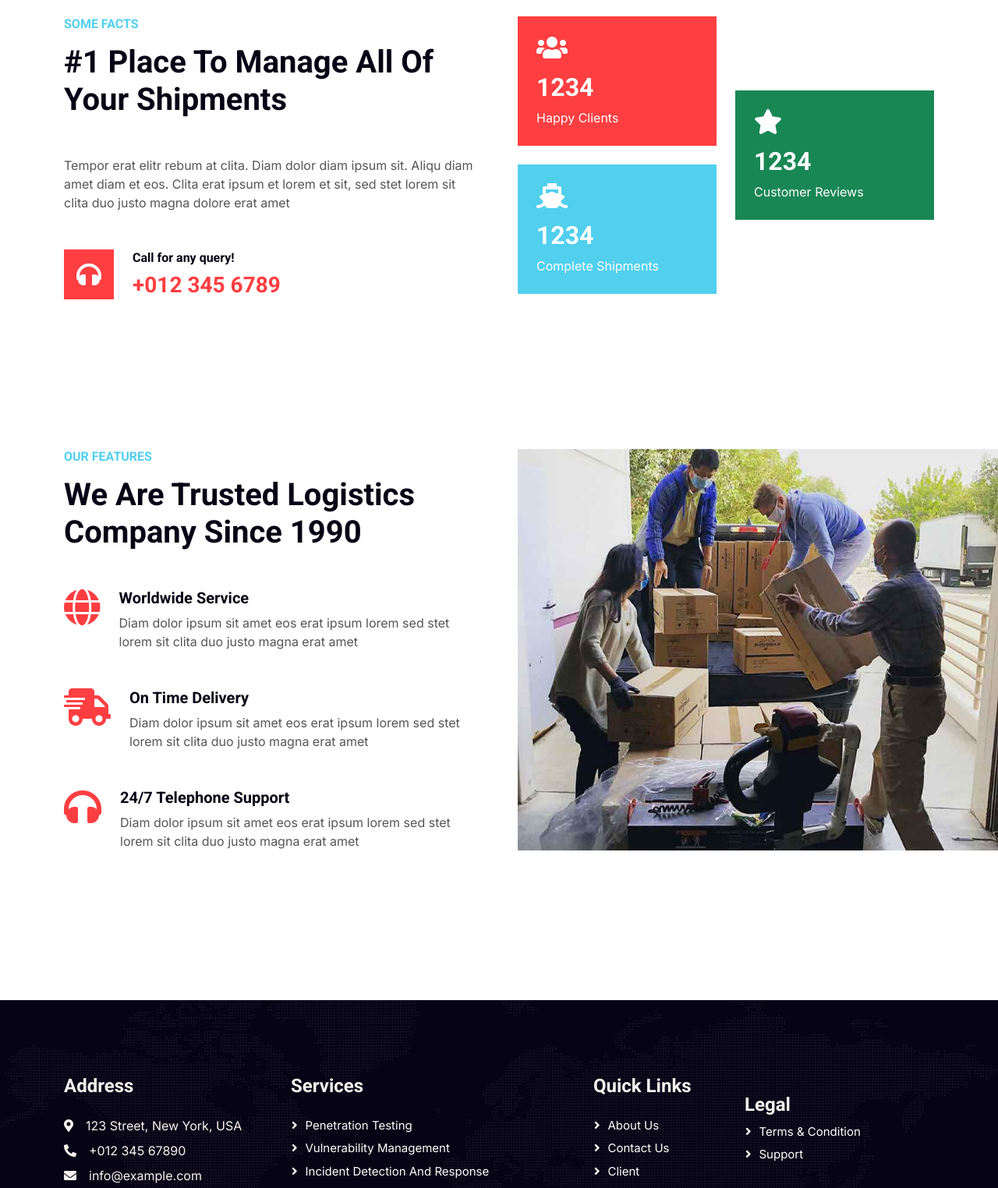
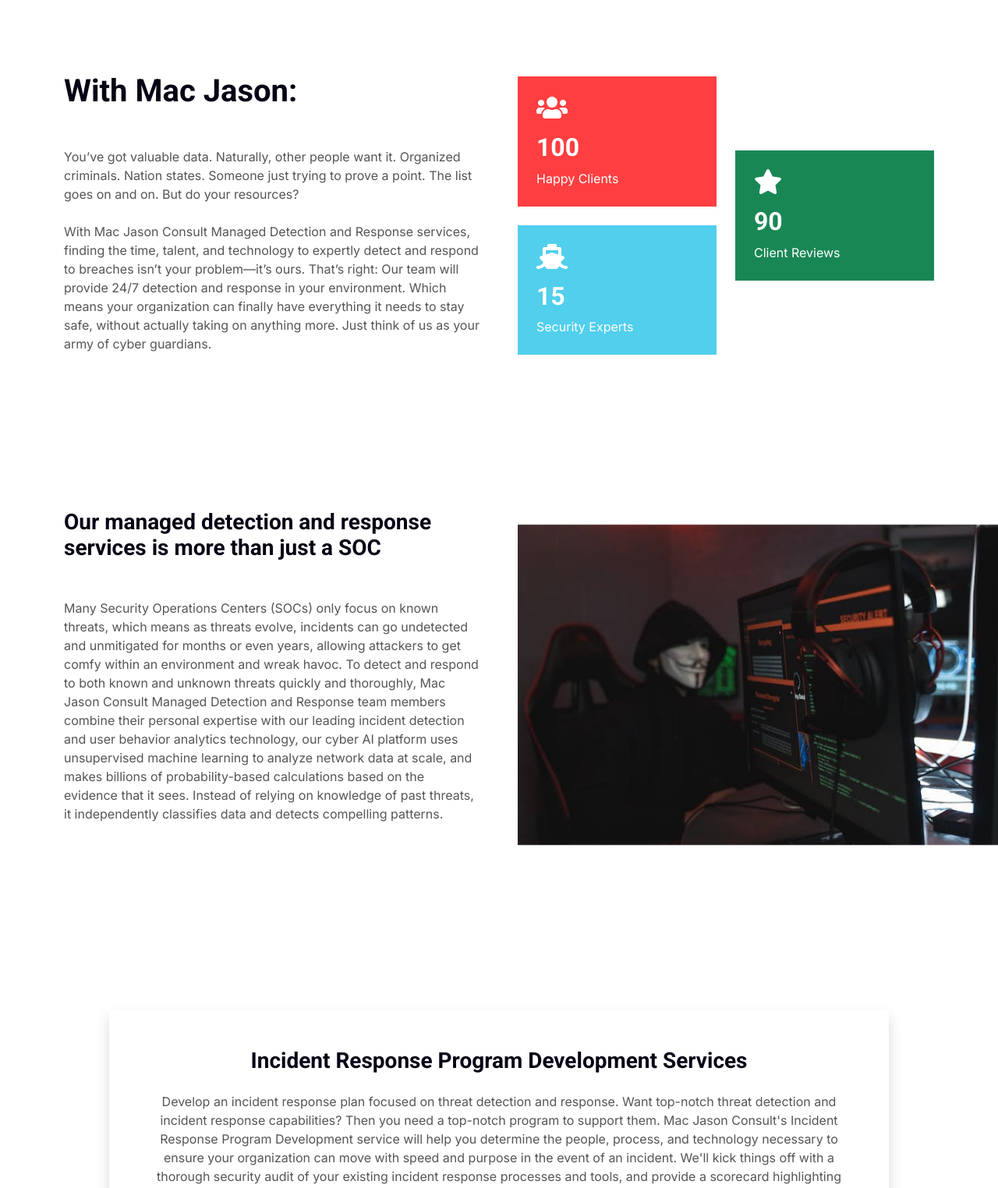
Before and after one commit to adaji025/mac-jason, a plain HTML site: page managed-detection-and-response.html in a window 1280 px wide. Shown: the part 653-2177 px from the top of the page at 78% size. Drawn offline with nearby package versions, Linux system fonts and the light colour scheme.

Commit message:
added managed detection page

```diff
--- a/managed-detection-and-response.html
+++ b/managed-detection-and-response.html
@@ -37,6 +37,7 @@
 
     <!-- Template Stylesheet -->
     <link href="css/style.css" rel="stylesheet" />
+    <link href="css/costumeStyle.css" rel="stylesheet" />
   </head>
 
   <body>
@@ -137,9 +138,12 @@
     <!-- Navbar End -->
 
     <!-- Page Header Start -->
-    <div class="container-fluid page-header py-5" style="margin-bottom: 6rem">
+    <div class="container-fluid page-header-1 py-5" style="margin-bottom: 6rem">
       <div class="container py-5">
-        <h1 class="display-3 text-white mb-3 animated slideInDown">Managed Detection and Response Services</h1>
+        <h1 class="display-3 text-white mb-3 animated slideInDown">
+          Managed Detection <br />
+          and Response Services
+        </h1>
         <nav aria-label="breadcrumb animated slideInDown">
           <ol class="breadcrumb">
             <li class="breadcrumb-item">
@@ -149,7 +153,7 @@
               <a class="text-white" href="#">Services</a>
             </li>
             <li class="breadcrumb-item text-white active" aria-current="page">
-              Managed Detection and Response Services
+              Managed Detection and Response
             </li>
           </ol>
         </nav>
@@ -157,27 +161,33 @@
     </div>
     <!-- Page Header End -->
 
-    <!-- Fact Start -->
+    <!-- Page Intro Starts -->
+    <div class="w-800 mx-auto text-center fw-bold fs-4">
+      Monitor and hunt attackers in your environment—with a little help from an
+      army of cyber guardians.
+    </div>
+    <!-- Page Intro Starts -->
+
+    <!-- First Desc. Starts -->
     <div class="container-xxl py-5">
       <div class="container py-5">
-        <div class="row g-5">
+        <div class="row g-5 align-items-center">
           <div class="col-lg-6 wow fadeInUp" data-wow-delay="0.1s">
-            <h6 class="text-secondary text-uppercase mb-3">Some Facts</h6>
-            <h1 class="mb-5">#1 Place To Manage All Of Your Shipments</h1>
-            <p class="mb-5">
-              Tempor erat elitr rebum at clita. Diam dolor diam ipsum sit. Aliqu
-              diam amet diam et eos. Clita erat ipsum et lorem et sit, sed stet
-              lorem sit clita duo justo magna dolore erat amet
+            <h1 class="mb-5">With Mac Jason:</h1>
+            <p class="mb-4">
+              You’ve got valuable data. Naturally, other people want it.
+              Organized criminals. Nation states. Someone just trying to prove a
+              point. The list goes on and on. But do your resources?
             </p>
-            <div class="d-flex align-items-center">
-              <i
-                class="fa fa-headphones fa-2x flex-shrink-0 bg-primary p-3 text-white"
-              ></i>
-              <div class="ps-4">
-                <h6>Call for any query!</h6>
-                <h3 class="text-primary m-0">+012 345 6789</h3>
-              </div>
-            </div>
+            <p class="mb-2">
+              With Mac Jason Consult Managed Detection and Response services,
+              finding the time, talent, and technology to expertly detect and
+              respond to breaches isn’t your problem—it’s ours. That’s right:
+              Our team will provide 24/7 detection and response in your
+              environment. Which means your organization can finally have
+              everything it needs to stay safe, without actually taking on
+              anything more. Just think of us as your army of cyber guardians.
+            </p>
           </div>
           <div class="col-lg-6">
             <div class="row g-4 align-items-center">
@@ -187,20 +197,20 @@
                   data-wow-delay="0.3s"
                 >
                   <i class="fa fa-users fa-2x text-white mb-3"></i>
-                  <h2 class="text-white mb-2" data-toggle="counter-up">1234</h2>
+                  <h2 class="text-white mb-2" data-toggle="counter-up">100</h2>
                   <p class="text-white mb-0">Happy Clients</p>
                 </div>
                 <div class="bg-secondary p-4 wow fadeIn" data-wow-delay="0.5s">
                   <i class="fa fa-ship fa-2x text-white mb-3"></i>
-                  <h2 class="text-white mb-2" data-toggle="counter-up">1234</h2>
-                  <p class="text-white mb-0">Complete Shipments</p>
+                  <h2 class="text-white mb-2" data-toggle="counter-up">15</h2>
+                  <p class="text-white mb-0">Security Experts</p>
                 </div>
               </div>
               <div class="col-sm-6">
                 <div class="bg-success p-4 wow fadeIn" data-wow-delay="0.7s">
                   <i class="fa fa-star fa-2x text-white mb-3"></i>
-                  <h2 class="text-white mb-2" data-toggle="counter-up">1234</h2>
-                  <p class="text-white mb-0">Customer Reviews</p>
+                  <h2 class="text-white mb-2" data-toggle="counter-up">90</h2>
+                  <p class="text-white mb-0">Client Reviews</p>
                 </div>
               </div>
             </div>
@@ -208,45 +218,33 @@
         </div>
       </div>
     </div>
-    <!-- Fact End -->
+    <!-- First Desc. End -->
 
-    <!-- Feature Start -->
+    <!-- Second Desc. Start -->
     <div class="container-fluid overflow-hidden py-5 px-lg-0">
       <div class="container feature py-5 px-lg-0">
         <div class="row g-5 mx-lg-0">
           <div class="col-lg-6 feature-text wow fadeInUp" data-wow-delay="0.1s">
-            <h6 class="text-secondary text-uppercase mb-3">Our Features</h6>
-            <h1 class="mb-5">We Are Trusted Logistics Company Since 1990</h1>
+            <h3 class="mb-5">
+              Our managed detection and response services is more than just a
+              SOC
+            </h3>
+
             <div class="d-flex mb-5 wow fadeInUp" data-wow-delay="0.3s">
-              <i class="fa fa-globe text-primary fa-3x flex-shrink-0"></i>
-              <div class="ms-4">
-                <h5>Worldwide Service</h5>
-                <p class="mb-0">
-                  Diam dolor ipsum sit amet eos erat ipsum lorem sed stet lorem
-                  sit clita duo justo magna erat amet
-                </p>
-              </div>
-            </div>
-            <div class="d-flex mb-5 wow fadeIn" data-wow-delay="0.5s">
-              <i
-                class="fa fa-shipping-fast text-primary fa-3x flex-shrink-0"
-              ></i>
-              <div class="ms-4">
-                <h5>On Time Delivery</h5>
-                <p class="mb-0">
-                  Diam dolor ipsum sit amet eos erat ipsum lorem sed stet lorem
-                  sit clita duo justo magna erat amet
-                </p>
-              </div>
-            </div>
-            <div class="d-flex mb-0 wow fadeInUp" data-wow-delay="0.7s">
-              <i class="fa fa-headphones text-primary fa-3x flex-shrink-0"></i>
-              <div class="ms-4">
-                <h5>24/7 Telephone Support</h5>
-                <p class="mb-0">
-                  Diam dolor ipsum sit amet eos erat ipsum lorem sed stet lorem
-                  sit clita duo justo magna erat amet
-                </p>
+              <div>
+                Many Security Operations Centers (SOCs) only focus on known
+                threats, which means as threats evolve, incidents can go
+                undetected and unmitigated for months or even years, allowing
+                attackers to get comfy within an environment and wreak havoc. To
+                detect and respond to both known and unknown threats quickly and
+                thoroughly, Mac Jason Consult Managed Detection and Response
+                team members combine their personal expertise with our leading
+                incident detection and user behavior analytics technology, our
+                cyber AI platform uses unsupervised machine learning to analyze
+                network data at scale, and makes billions of probability-based
+                calculations based on the evidence that it sees. Instead of
+                relying on knowledge of past threats, it independently
+                classifies data and detects compelling patterns.
               </div>
             </div>
           </div>
@@ -258,8 +256,8 @@
             <div class="position-relative h-100">
               <img
                 class="position-absolute img-fluid w-100 h-100"
-                src="img/feature.jpg"
-                style="object-fit: cover"
+                src="img/cyber-2.jpg"
+                style="object-fit: contain"
                 alt=""
               />
             </div>
@@ -267,8 +265,91 @@
         </div>
       </div>
     </div>
-    <!-- Feature End -->
+    <!-- Second Desc. End -->
 
+    <!-- Third Desc. Start -->
+    <div class="p-5">
+      <div class="shadow w-1000 mx-auto p-5 mt-5 text-center">
+        <h3 class="mb-4">Incident Response Program Development Services</h3>
+        <div>
+          Develop an incident response plan focused on threat detection and
+          response. Want top-notch threat detection and incident response
+          capabilities? Then you need a top-notch program to support them. Mac
+          Jason Consult's Incident Response Program Development service will
+          help you determine the people, process, and technology necessary to
+          ensure your organization can move with speed and purpose in the event
+          of an incident. We'll kick things off with a thorough security audit
+          of your existing incident response processes and tools, and provide a
+          scorecard highlighting your areas of strength and weakness. By the end
+          of the assessment phase, you'll understand how your current incident
+          response plan stacks up against best practices and see where you need
+          to up your game.
+        </div>
+      </div>
+    </div>
+    <!-- Third Desc, End -->
+
+    <!-- Fourth Desc. Start -->
+    <div class="container-fluid overflow-hidden py-5 px-lg-0">
+      <div class="container feature py-5 px-lg-0">
+        <div class="row g-5 mx-lg-0">
+          <div
+            class="col-lg-6 feature-text wow fadeInUp order-2"
+            data-wow-delay="0.1s"
+          >
+            <h3 class="mb-5">Make measurable progress</h3>
+
+            <div class="d-flex mb-5 wow fadeInUp" data-wow-delay="0.3s">
+              <div>
+                Applying what we discovered in our assessment, we'll develop a
+                new incident response plan that includes guidance on
+                prioritization, technical response, and communications plans.
+                Mac Jason Consult can also work with you to create a roadmap
+                detailing your current and future state with actionable steps to
+                achieve your program goals. Our teams have experience working
+                with organizational leaders to select the appropriate tools and
+                technology and building the collateral to help these leaders
+                champion effective incident response plans to the broader
+                organization.
+              </div>
+            </div>
+          </div>
+          <div
+            class="col-lg-6 pe-lg-0 wow fadeInLeft order-1"
+            data-wow-delay="0.1s"
+            style="min-height: 400px"
+          >
+            <div class="position-relative h-100">
+              <img
+                class="position-absolute img-fluid w-100 h-100"
+                src="img/cyber-3.jpg"
+                style="object-fit: contain"
+                alt=""
+              />
+            </div>
+          </div>
+        </div>
+      </div>
+    </div>
+    <!-- Fourth Desc, End -->
+
+    <!-- final starts -->
+    <div class="p-5">
+      <div class="shadow w-1000 mx-auto p-5 mt-5 text-center">
+        <h3 class="mb-4">Put your incident response plan to the test</h3>
+        <div>
+          You know that dream where you're the star of the play, but don't know
+          any of your lines (and also aren't wearing pants for some reason)?
+          Forget it. We'll work with your breach response teams to adequately
+          rehearse your incident response plan via one or more incident response
+          simulations, ensuring they're ready for the spotlight when the time
+          comes. To continue putting your defenses to the test on a regular
+          basis, consider using Mac Jason Consult's penetration testing services
+          quarterly or annually.
+        </div>
+      </div>
+    </div>
+    <!-- final ends -->
     <!-- Footer Start -->
     <div
       class="container-fluid bg-dark text-light footer pt-5 wow fadeIn"
@@ -344,8 +425,8 @@
         <div class="copyright">
           <div class="row">
             <div class="col-md-6 text-center text-md-start mb-3 mb-md-0">
-              &copy; <a class="border-bottom" href="#">Mac Jason Consult</a>, All
-              Right Reserved.
+              &copy; <a class="border-bottom" href="#">Mac Jason Consult</a>,
+              All Right Reserved.
             </div>
             <div class="col-md-6 text-center text-md-end">
               <!--/*** This template is free as long as you keep the footer author’s credit link/attribution link/backlink. If you'd like to use the template without the footer author’s credit link/attribution link/backlink, you can purchase the Credit Removal License from "https://htmlcodex.com/credit-removal". Thank you for your support. ***/-->
```
Also changed, not shown: penetration-testing.html (+2 -2 lines).
